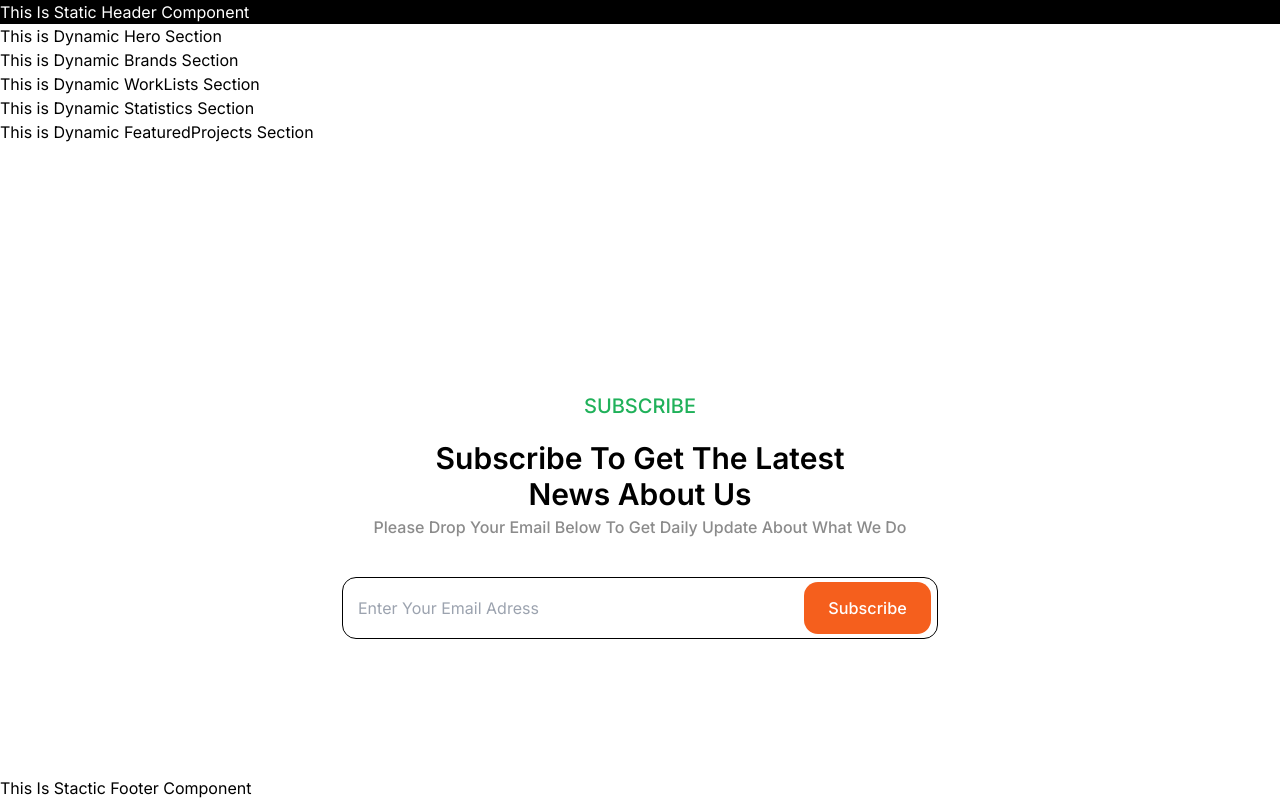
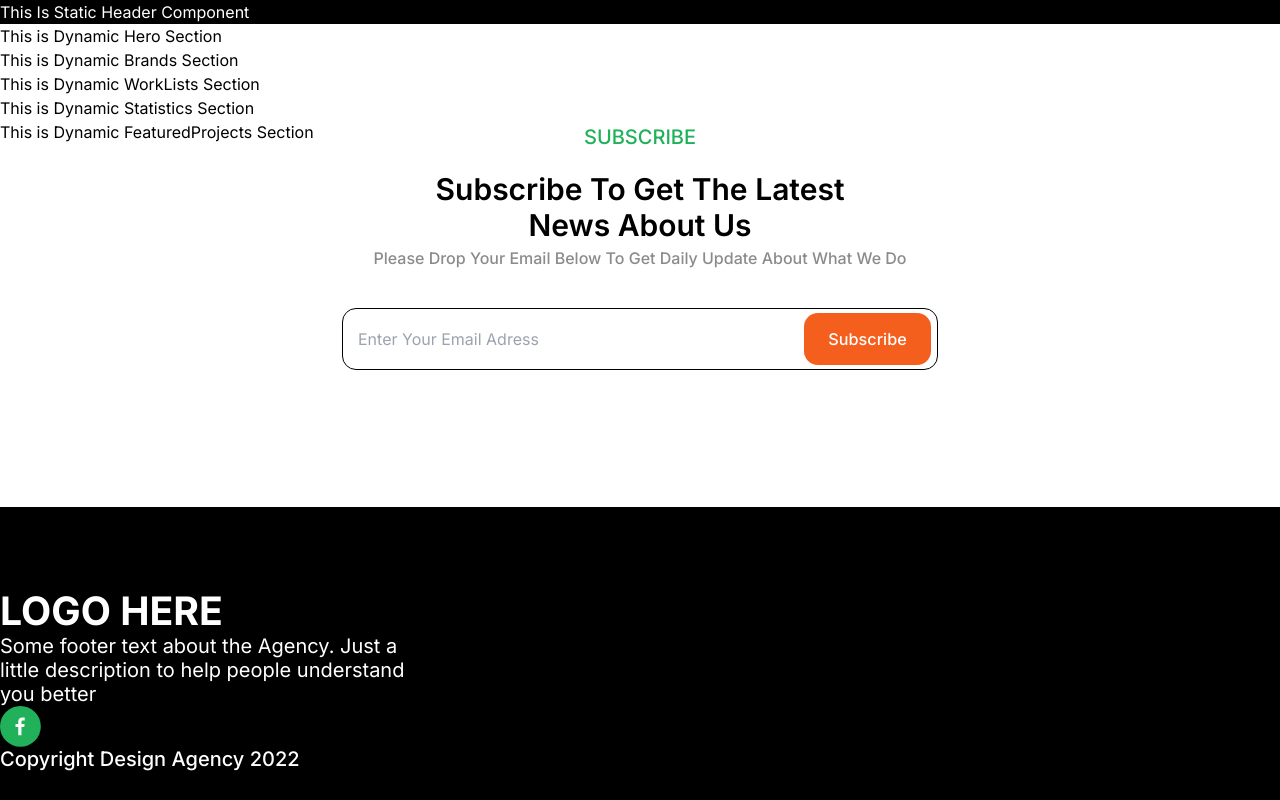
Before and after one commit to REACT-VCS/digify, a Next.js app: page / in a window 1280 px wide. Built offline with nearby package versions, Linux system fonts and the light colour scheme.

Commit message:
Working On Footer

```diff
--- a/app/(components)/footer.jsx
+++ b/app/(components)/footer.jsx
@@ -1,28 +1,45 @@
 import cn from "@/app/(lib)/cn";
-
-const Footer = ({className}) => {
+import Link from "next/link";
+const Footer = ({ className }) => {
     return (
         <>
-           <div className={cn('newsletter_footer',className)}>
+            <div className={cn('newsletter_footer', className)}>
                 <section id="newsletter" className={cn("newsletter pt-[91px] pb-[137px]")}>
                     <div className="container mx-auto flex flex-col items-center">
                         <div className="subtitle text-[#20B15A] text-xl not-italic font-medium leading-[normal] uppercase">SUBSCRIBE</div>
-                       <div className="title text-black text-center text-3xl not-italic font-semibold leading-[normal] capitalize pt-[22px] pb-[5px]">Subscribe to get the latest <br/> news about us</div>
+                        <div className="title text-black text-center text-3xl not-italic font-semibold leading-[normal] capitalize pt-[22px] pb-[5px]">Subscribe to get the latest <br /> news about us</div>
                         <div className="content text-[#8B8B8B] text-center text-base not-italic font-medium leading-[normal] capitalize">
                             Please drop your email below to get daily update about what we do
                         </div>
                         <form className="newsletter_form mt-[40px] h-[62px] pl-[15px] pr-[6px] border rounded-[14px] border-solid border-black w-[596px] flex items-center">
                             <input type="email" className="w-full focus:outline-none" placeholder="Enter Your Email Adress" />
-                           <input type="submit" className="rounded-[14px] bg-[#f55f1d] flex h-[52.703px] justify-center items-center gap-[8.108px] px-[24.325px] py-[8.108px] text-white text-[16.216px] not-italic font-medium leading-[normal]" value="Subscribe"/>
+                            <input type="submit" className="rounded-[14px] bg-[#f55f1d] flex h-[52.703px] justify-center items-center gap-[8.108px] px-[24.325px] py-[8.108px] text-white text-[16.216px] not-italic font-medium leading-[normal]" value="Subscribe" />
                         </form>
                     </div>
                 </section>
-               <footer id="footer" className={cn("footer")}>
-                   This Is Stactic Footer Component
+                <footer id="footer" className={cn("footer bg-black pt-[80px] pb-[29px]")}>
+                    <div className="footer_top container mx-auto grid grid-cols-12">
+                        <div className="col-span-4">
+                            <h1 className="text-white text-[39.2px] not-italic font-bold leading-[normal]">LOGO HERE</h1>
+                            <p className="text-white text-xl not-italic font-normal leading-[normal]">Some footer text about the Agency. Just a little description to help people understand you better</p>
+                            <div className="social_icons">
+                                <Link href={"fa.com"}>
+                                    <svg xmlns="http://www.w3.org/2000/svg" width="41" height="41" viewBox="0 0 41 41" fill="none">
+                                        <circle cx="20.4092" cy="20.4092" r="20.4092" fill="#20B15A" />
+                                        <path d="M21.4915 29.1857V21.0995H24.2195L24.625 17.9335H21.4915V15.9169C21.4915 15.0033 21.7461 14.3778 23.0573 14.3778H24.7187V11.5552C23.9103 11.4685 23.0978 11.4267 22.2848 11.4299C19.8735 11.4299 18.218 12.9019 18.218 15.6042V17.9276H15.5078V21.0936H18.2239V29.1857H21.4915Z" fill="#F9F9F9" />
+                                    </svg>
+                                </Link>
+                            </div>
+                        </div>
+                        <div className="col-span-4">b</div>
+                        <div className="col-span-4">c</div>
+                    </div>
+                    <div className="footer_bottom  container mx-auto">
+                        <p className="text-white text-xl not-italic font-medium leading-[normal]">Copyright Design Agency 2022</p>
+                    </div>
                 </footer>
             </div>
         </>
     );
 };
-
 export default Footer;
```
Also changed, not shown: app/(lib)/cn.js (+3 -8 lines). Lines whose indentation alone changed are shown as unchanged.
